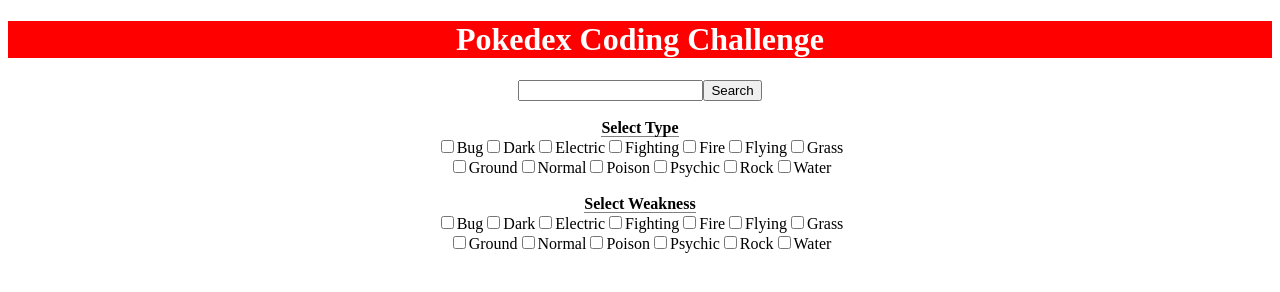
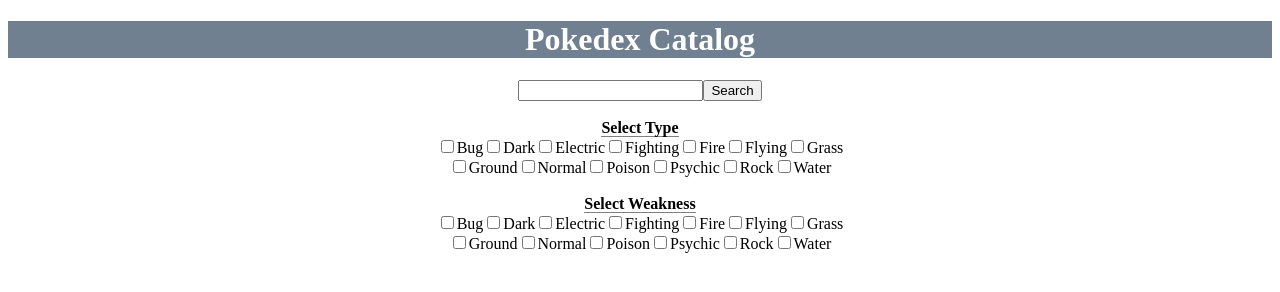
Before and after one commit to Nate-Gage/pokedex-challenge, a React app: page / in a window 1280 px wide. Built offline with nearby package versions, Linux system fonts and the light colour scheme.

Commit message:
cleaned up warnings

```diff
--- a/src/App.css
+++ b/src/App.css
@@ -2,7 +2,7 @@
   text-align: center;
 }
 .header__container {
-    background-color: red;
+    background-color: slategrey;
 }
 .header__title {
     color: white;
--- a/src/components/Header.js
+++ b/src/components/Header.js
@@ -3,7 +3,7 @@
 
 const Header = (props) => (
     <div className="header__container">
-        <h1 className="header__title">Pokedex Coding Challenge</h1>
+        <h1 className="header__title">Pokedex Catalog</h1>
     </div>
 );
 
--- a/src/components/PokemonDetails.js
+++ b/src/components/PokemonDetails.js
@@ -4,7 +4,7 @@
 const PokemonDetails = ({ match }) => {
     useEffect(() => {
         fetchItem();
-    }, []);
+    });
 
     const [item, setItem] = useState({});
 
@@ -23,7 +23,7 @@
         <div>
             <div className="pokemonDescrip">
                 <h3 className="pokemonDescrip__name">{item.name} | {item.num}</h3>
-                <img src={item.img} />
+                <img src={item.img} alt={item.name} />
                 <p>Type: {item.type}</p>
                 <p>Weaknesses: {item.weaknesses}</p>
             </div>
```
